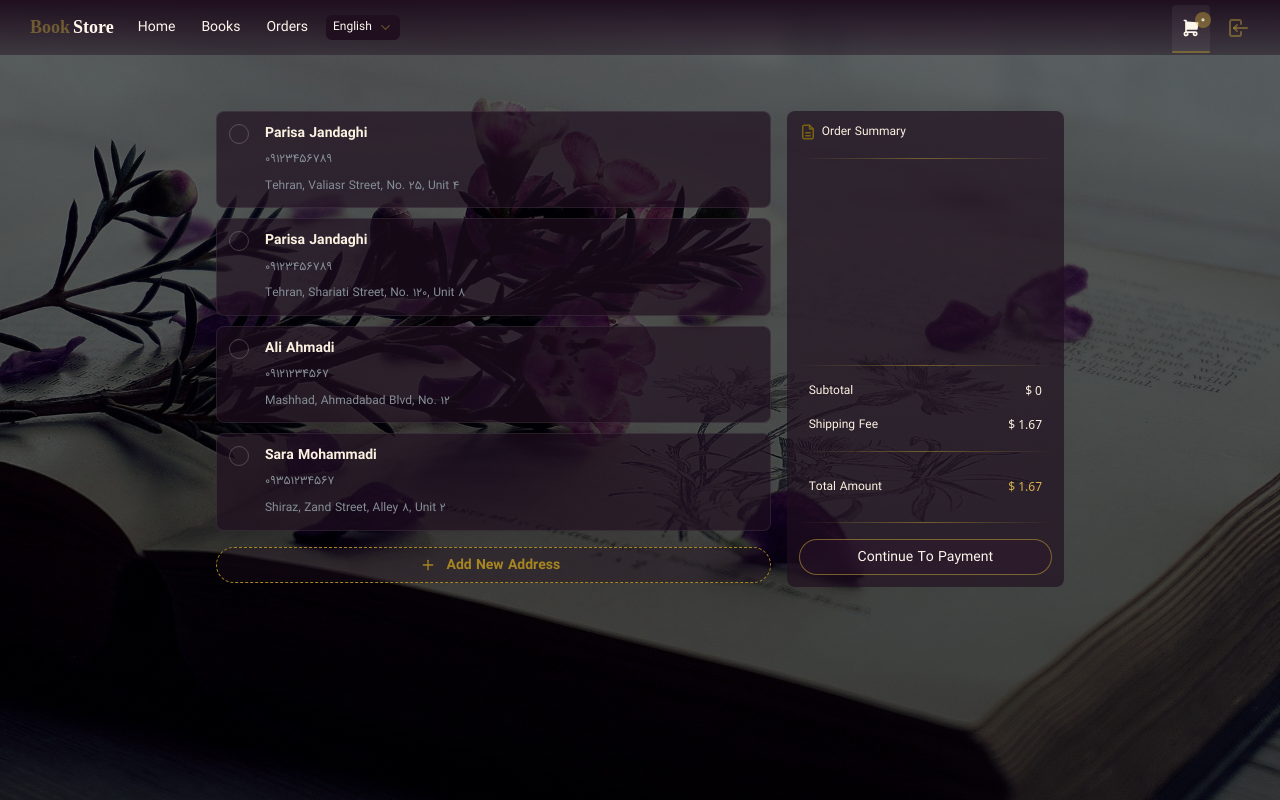
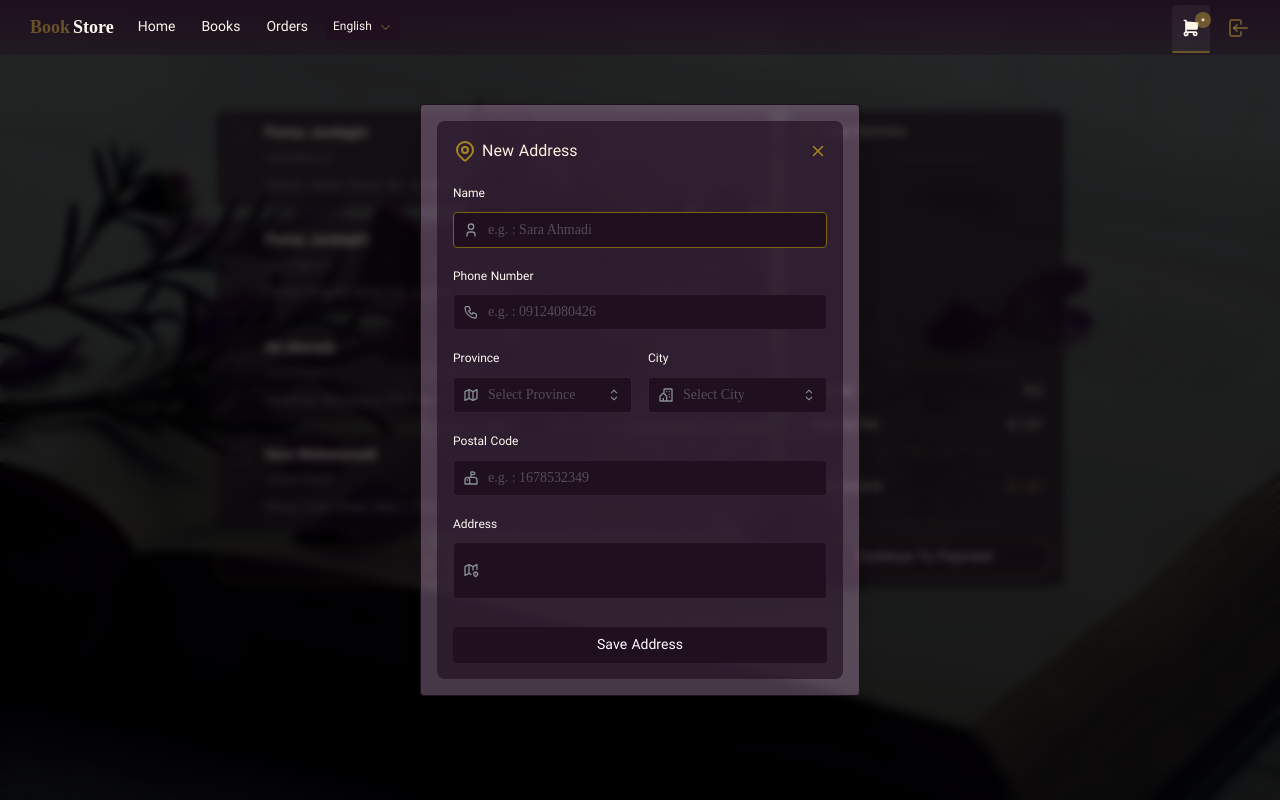
Before and after one commit to parisajandaghi/book-store, a Next.js app: page /en/cart/checkout in a window 1280 px wide. Both pictures are taken after a click on the button "Add New Address". Built offline with nearby package versions, Linux system fonts and the light colour scheme.

Commit message:
feat: add reusable address form and checkout modal

```diff
--- a/messages/en.json
+++ b/messages/en.json
@@ -99,6 +99,7 @@
     "City": "City",
     "Province": "Province",
     "ShippingInfo": "Shipping Information",
+    "ModalTitle": "New Address",
     "PlaceHolders": {
       "Phone": "e.g. : 09124080426",
       "Name": "e.g. : Sara Ahmadi",
@@ -107,7 +108,8 @@
       "PostalCode": "e.g. : 1678532349"
     },
     "ContinueToPayment": "Continue To Payment",
-    "AddNewAddress": "Add New Address"
+    "AddNewAddress": "Add New Address",
+    "SaveAddress": "Save Address"
   },
   "Search": {
     "NotFound": "No Results Found."
--- a/messages/fa.json
+++ b/messages/fa.json
@@ -110,6 +110,7 @@
     "City": "شهر",
     "Province": "استان",
     "ShippingInfo": "اطلاعات ارسال",
+    "ModalTitle": "آدرس جدید",
     "PlaceHolders": {
       "Phone": "مثال : 0912408426",
       "Name": "مثال : سارا احمدی",
@@ -118,6 +119,7 @@
       "PostalCode": "مثال : 1678532349"
     },
     "ContinueToPayment": "ادامه پرداخت",
-    "AddNewAddress": "افزودن آدرس جدید"
+    "AddNewAddress": "افزودن آدرس جدید",
+    "SaveAddress": "ذخیره آدرس"
   }
 }
--- a/src/app/[locale]/cart/checkout/page.tsx
+++ b/src/app/[locale]/cart/checkout/page.tsx
@@ -4,9 +4,10 @@ import {
   CheckoutAddressFormValues,
   userMockAddresses,
 } from "@/features/carts/cart.type";
+import AddressModal from "@/features/carts/components/address-modal";
 import AddressSelector from "@/features/carts/components/address-selector";
 import CartItemsList from "@/features/carts/components/cart-items-list";
-import CheckoutAddressForm from "@/features/carts/components/check-out-address-form";
+import AddressForm from "@/features/carts/components/address-form";
 import OrderSummary from "@/features/orders/components/order-summary";
 import { Container, Group, ScrollArea, Stack } from "@mantine/core";
 import { useForm } from "@mantine/form";
@@ -18,7 +19,7 @@ export default function Checkout() {
   return (
     <Container w={"55rem"} pt={40} pb={40}>
       <Group align="stretch">
-        {hasAddress ? <AddressSelector /> : <CheckoutAddressForm form={form} />}
+        {hasAddress ? <AddressSelector /> : <AddressForm form={form} title={t("ShippingInfo")}/>}
         <Stack flex={1}>
           <OrderSummary
             button={<PrimaryButton btnText={t("ContinueToPayment")} width={'100%'}/>}
@@ -29,6 +30,7 @@ export default function Checkout() {
           </OrderSummary>
         </Stack>
       </Group>
+      <AddressModal form={form}/>
     </Container>
   );
 }
--- a/src/features/carts/cart.module.css
+++ b/src/features/carts/cart.module.css
@@ -16,5 +16,12 @@
   color: #fefaf4;
   font-size: 12px;
   margin-bottom: 8px;
-
 }
+.modalButton {
+  background-color: #1f0f1f;
+  font-size: 12;
+  font-weight: normal;
+}
+.modalButton:hover {
+  border: 1px solid #7b6210;
+}
--- a/src/features/carts/components/check-out-address-form.tsx
+++ b/src/features/carts/components/address-form.tsx
@@ -1,5 +1,13 @@
 import GlassPanel from "@/components/ui/glass/glass-panel";
-import { Group, Select, Stack, Text, Textarea, TextInput } from "@mantine/core";
+import {
+  Button,
+  Group,
+  Select,
+  Stack,
+  Text,
+  Textarea,
+  TextInput,
+} from "@mantine/core";
 import { UseFormReturnType } from "@mantine/form";
 import {
   IconBuildingCommunity,
@@ -9,27 +17,50 @@ import {
   IconMapPin2,
   IconPhone,
   IconUser,
+  IconX,
 } from "@tabler/icons-react";
 import { useTranslations } from "next-intl";
 import style from "../cart.module.css";
+import { ReactNode } from "react";
 import { CheckoutAddressFormValues } from "../cart.type";
+import { addressModalAtom } from "@/store/cart-atom";
+import { useAtom } from "jotai";
 type CheckoutAddressFormProps = {
   form: UseFormReturnType<CheckoutAddressFormValues>;
+  title: string;
+  showCloseButton?: boolean;
+  children?: ReactNode;
 };
 
-export default function CheckoutAddressForm({
+export default function AddressForm({
   form,
+  title,
+  showCloseButton,
+  children,
 }: CheckoutAddressFormProps) {
   const t = useTranslations("CheckoutInfo");
+  const [, setIsAddressModalOpen] = useAtom(addressModalAtom);
   return (
     <GlassPanel flex={2} p={"md"}>
       <form onSubmit={form.onSubmit((values) => console.log(values))}>
         <Stack>
-          <Group gap={5}>
-            <IconMapPin color="var(--mantine-color-surface-7)" />
-            <Text mt={3} c={"textMain.3"}>
-              {t("ShippingInfo")}
-            </Text>
+          <Group justify="space-between" align="center">
+            <Group gap={5}>
+              <IconMapPin color="var(--mantine-color-surface-7)" />
+              <Text mt={3} c={"textMain.3"}>
+                {title}
+              </Text>
+            </Group>
+            {showCloseButton && (
+              <IconX
+                size={18}
+                color="var(--mantine-color-surface-7)"
+                cursor={"pointer"}
+                onClick={() => {
+                  setIsAddressModalOpen(false);
+                }}
+              />
+            )}
           </Group>
           <TextInput
             placeholder={t("PlaceHolders.Name")}
@@ -88,6 +119,7 @@ export default function CheckoutAddressForm({
               label: style.label,
             }}
           ></Textarea>
+          {children && <Stack mt={"sm"}>{children}</Stack>}
         </Stack>
       </form>
     </GlassPanel>
--- /dev/null
+++ b/src/features/carts/components/address-modal.tsx
@@ -0,0 +1,42 @@
+import { addressModalAtom } from "@/store/cart-atom";
+import { Button, Modal } from "@mantine/core";
+import { UseFormReturnType } from "@mantine/form";
+import { useAtom } from "jotai";
+import { useTranslations } from "next-intl";
+import style from "../cart.module.css";
+import { CheckoutAddressFormValues } from "../cart.type";
+import AddressForm from "./address-form";
+type CheckoutAddressFormProps = {
+  form: UseFormReturnType<CheckoutAddressFormValues>;
+};
+export default function AddressModal({ form }: CheckoutAddressFormProps) {
+  const t = useTranslations("CheckoutInfo");
+  const [isAddressModalOpen, setIsAddressModalOpen] = useAtom(addressModalAtom);
+  return (
+    <Modal
+      opened={isAddressModalOpen}
+      onClose={() => setIsAddressModalOpen(false)}
+      centered
+      withCloseButton={false}
+      overlayProps={{
+        backgroundOpacity: 0.6,
+        blur: 4,
+      }}
+      styles={{
+        content: {
+          backgroundColor: "#f6c7f648",
+          border: "1px solid #1f0f1f",
+        },
+      }}
+    >
+      <AddressForm form={form} title={t("ModalTitle")} showCloseButton={true}>
+        <Button
+          onClick={() => setIsAddressModalOpen(false)}
+          className={style.modalButton}
+        >
+          {t("SaveAddress")}
+        </Button>
+      </AddressForm>
+    </Modal>
+  );
+}
--- a/src/features/carts/components/address-selector.tsx
+++ b/src/features/carts/components/address-selector.tsx
@@ -4,8 +4,11 @@ import { useTranslations } from "next-intl";
 import { useState } from "react";
 import classes from "../address-selector.module.css";
 import { userMockAddresses } from "../cart.type";
+import { addressModalAtom } from "@/store/cart-atom";
+import { useAtom } from "jotai";
 export default function AddressSelector() {
   const [value, setValue] = useState<string | null>(null);
+  const [, setIsAddressModalOpen] = useAtom(addressModalAtom);
   const t = useTranslations("CheckoutInfo");
   const cards = userMockAddresses.map((item) => (
     <Radio.Card
@@ -30,9 +33,10 @@ export default function AddressSelector() {
       </Radio.Group>
       <Button
         className={classes.addAddressButton}
+        onClick={()=>setIsAddressModalOpen(true)}
         leftSection={<IconPlus size={16} />}
       >
-        <Group gap={"xs"}>{t("AddNewAddress")}</Group>
+        {t("AddNewAddress")}
       </Button>
     </Stack>
   );
--- a/src/store/cart-atom.ts
+++ b/src/store/cart-atom.ts
@@ -11,3 +11,4 @@ export const cartCountAtom = atom((get) => {
   const items = get(cartItemsAtom);
   return items.reduce((total, item) => total + item.quantity, 0);
 });
+export const addressModalAtom=atom<boolean>(false)
```
